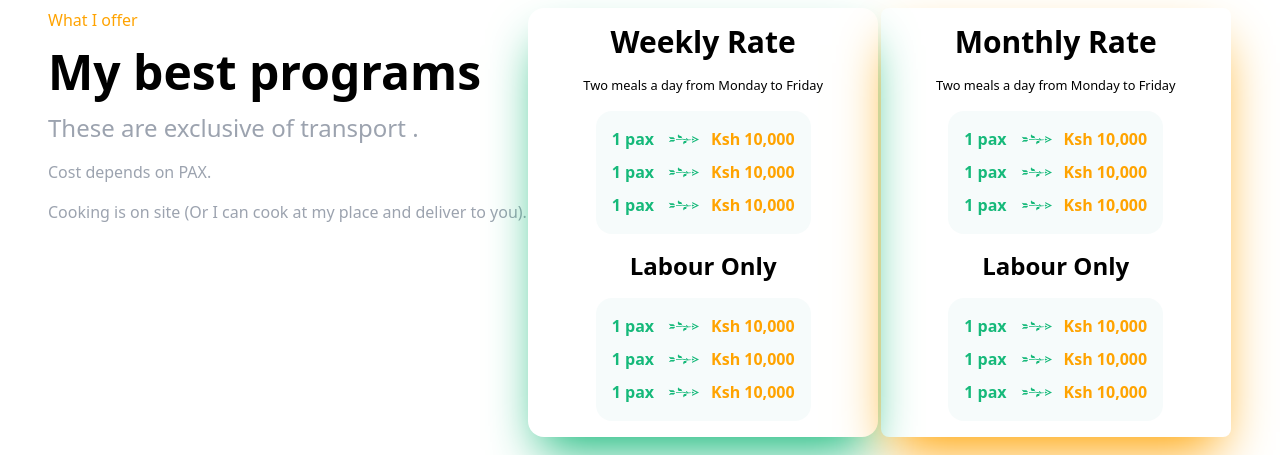
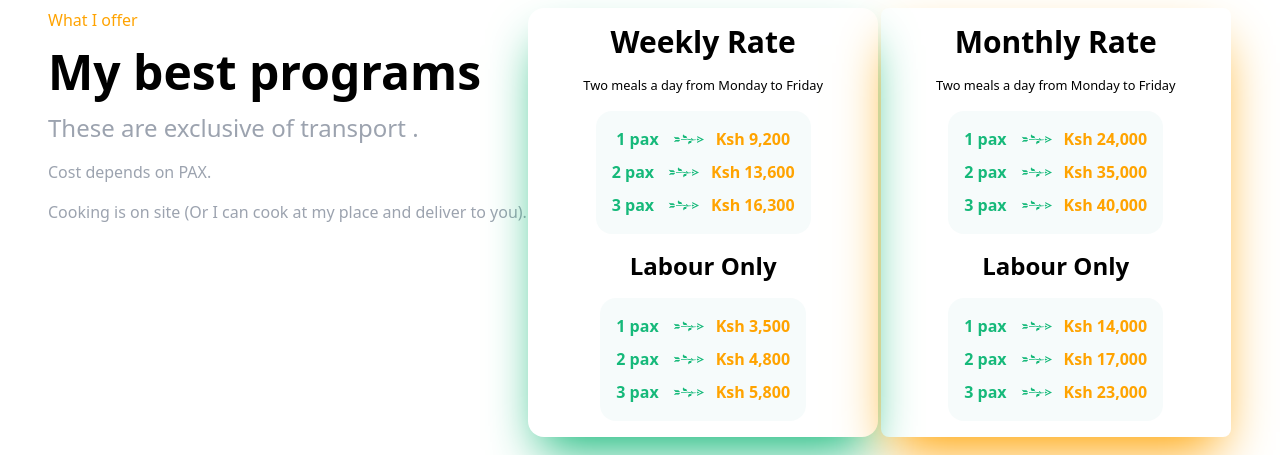
Before and after one commit to MICHAELMUNAVU83/sisteskitchen, a React (Create React App) app: page / in a window 1280 px wide. Shown: the part 2380-2835 px from the top of the page. Built offline with nearby package versions, Linux system fonts and the light colour scheme.

Commit message:
Added small screen css

```diff
--- a/src/components/Hero.js
+++ b/src/components/Hero.js
@@ -38,7 +38,7 @@ const Hero = () => {
           <img src={reviewphoto} className=" md:h-[70px] h-[50px] w-[100px]" alt="reviewphoto" />
           <div className="flex flex-col gap-2">
             <p className="text-[#16B97A] font-semibold">Our Happy Customers</p>
-            <p className="flex md:gap-2 gap-1 md:text-md text-xs">
+            <p className="flex md:gap-2 gap-1 md:text-md md:mt-0 mt-2 text-xs">
               <AiTwotoneStar className="text-[#FFA300]" size={25} />5 Star rated
               (12K+ Review)
             </p>
--- a/src/components/Programs.js
+++ b/src/components/Programs.js
@@ -18,7 +18,7 @@ const Programs = () => {
           </p>
         </div>
 
-        <div className="flex mx-auto my-8 md:my-0  flex-col items-center gap-4  shadow-[#16B97A] shadow-2xl py-4 px-8 rounded-2xl md:w-[350px] w-[85%]">
+        <div className="flex mx-auto my-8 md:my-0  flex-col items-center gap-4  shadow-[#16B97A] shadow-2xl py-4 px-8 rounded-2xl md:w-[350px] w-[93%]">
           <h1 className="text-3xl font-bold">Weekly Rate</h1>
           <small>Two meals a day from Monday to Friday</small>
           <div className="bg-[#EDF7F8]/50 rounded-2xl flex flex-col gap-2 p-4 justify-center items-center">
@@ -29,25 +29,25 @@ const Programs = () => {
                 size={25}
                 style={{ transform: "rotate(315deg)" }}
               />
-              <h1 className="text-[#FFA300] font-bold ">Ksh 10,000</h1>
+              <h1 className="text-[#FFA300] font-bold ">Ksh 9,200</h1>
             </div>
             <div className="flex  gap-4">
-              <h1 className="text-[#16B97A] font-bold ">1 pax</h1>
+              <h1 className="text-[#16B97A] font-bold ">2 pax</h1>
               <GiBranchArrow
                 className="text-[#16B97A] font-bold "
                 size={25}
                 style={{ transform: "rotate(315deg)" }}
               />
-              <h1 className="text-[#FFA300] font-bold ">Ksh 10,000</h1>
+              <h1 className="text-[#FFA300] font-bold ">Ksh 13,600</h1>
             </div>
             <div className="flex  gap-4">
-              <h1 className="text-[#16B97A] font-bold ">1 pax</h1>
+              <h1 className="text-[#16B97A] font-bold ">3 pax</h1>
               <GiBranchArrow
                 className="text-[#16B97A] font-bold "
                 size={25}
                 style={{ transform: "rotate(315deg)" }}
               />
-              <h1 className="text-[#FFA300] font-bold ">Ksh 10,000</h1>
+              <h1 className="text-[#FFA300] font-bold ">Ksh 16,300</h1>
             </div>
           </div>
           <h1 className="text-2xl font-semibold">Labour Only</h1>
@@ -59,30 +59,30 @@ const Programs = () => {
                 size={25}
                 style={{ transform: "rotate(315deg)" }}
               />
-              <h1 className="text-[#FFA300] font-bold ">Ksh 10,000</h1>
+              <h1 className="text-[#FFA300] font-bold ">Ksh 3,500</h1>
             </div>
             <div className="flex  gap-4">
-              <h1 className="text-[#16B97A] font-bold ">1 pax</h1>
+              <h1 className="text-[#16B97A] font-bold ">2 pax</h1>
               <GiBranchArrow
                 className="text-[#16B97A] font-bold "
                 size={25}
                 style={{ transform: "rotate(315deg)" }}
               />
-              <h1 className="text-[#FFA300] font-bold ">Ksh 10,000</h1>
+              <h1 className="text-[#FFA300] font-bold ">Ksh 4,800</h1>
             </div>
             <div className="flex  gap-4">
-              <h1 className="text-[#16B97A] font-bold ">1 pax</h1>
+              <h1 className="text-[#16B97A] font-bold ">3 pax</h1>
               <GiBranchArrow
                 className="text-[#16B97A] font-bold "
                 size={25}
                 style={{ transform: "rotate(315deg)" }}
               />
-              <h1 className="text-[#FFA300] font-bold ">Ksh 10,000</h1>
+              <h1 className="text-[#FFA300] font-bold ">Ksh 5,800</h1>
             </div>
           </div>
         </div>
 
-        <div className="flex shadow-[#FFA300] mx-auto my-8 md:my-0   flex-col items-center gap-4 shadow-2xl px-8 py-4 rounded-lg  md:w-[350px] w-[85%]">
+        <div className="flex shadow-[#FFA300] mx-auto my-8 md:my-0   flex-col items-center gap-4 shadow-2xl px-8 py-4 rounded-lg  md:w-[350px] w-[93%]">
           <h1 className="text-3xl font-bold">Monthly Rate</h1>
           <small>Two meals a day from Monday to Friday</small>
           <div className="bg-[#EDF7F8]/50 rounded-2xl flex flex-col gap-2 p-4 justify-center items-center">
@@ -93,25 +93,25 @@ const Programs = () => {
                 size={25}
                 style={{ transform: "rotate(315deg)" }}
               />
-              <h1 className="text-[#FFA300] font-bold ">Ksh 10,000</h1>
+              <h1 className="text-[#FFA300] font-bold ">Ksh 24,000</h1>
             </div>
             <div className="flex  gap-4">
-              <h1 className="text-[#16B97A] font-bold ">1 pax</h1>
+              <h1 className="text-[#16B97A] font-bold ">2 pax</h1>
               <GiBranchArrow
                 className="text-[#16B97A] font-bold "
                 size={25}
                 style={{ transform: "rotate(315deg)" }}
               />
-              <h1 className="text-[#FFA300] font-bold ">Ksh 10,000</h1>
+              <h1 className="text-[#FFA300] font-bold ">Ksh 35,000</h1>
             </div>
             <div className="flex  gap-4">
-              <h1 className="text-[#16B97A] font-bold ">1 pax</h1>
+              <h1 className="text-[#16B97A] font-bold ">3 pax</h1>
               <GiBranchArrow
                 className="text-[#16B97A] font-bold "
                 size={25}
                 style={{ transform: "rotate(315deg)" }}
               />
-              <h1 className="text-[#FFA300] font-bold ">Ksh 10,000</h1>
+              <h1 className="text-[#FFA300] font-bold ">Ksh 40,000</h1>
             </div>
           </div>
           <h1 className="text-2xl font-semibold">Labour Only</h1>
@@ -123,25 +123,25 @@ const Programs = () => {
                 size={25}
                 style={{ transform: "rotate(315deg)" }}
               />
-              <h1 className="text-[#FFA300] font-bold ">Ksh 10,000</h1>
+              <h1 className="text-[#FFA300] font-bold ">Ksh 14,000</h1>
             </div>
             <div className="flex  gap-4">
-              <h1 className="text-[#16B97A] font-bold ">1 pax</h1>
+              <h1 className="text-[#16B97A] font-bold ">2 pax</h1>
               <GiBranchArrow
                 className="text-[#16B97A] font-bold "
                 size={25}
                 style={{ transform: "rotate(315deg)" }}
               />
-              <h1 className="text-[#FFA300] font-bold ">Ksh 10,000</h1>
+              <h1 className="text-[#FFA300] font-bold ">Ksh 17,000</h1>
             </div>
             <div className="flex  gap-4">
-              <h1 className="text-[#16B97A] font-bold ">1 pax</h1>
+              <h1 className="text-[#16B97A] font-bold ">3 pax</h1>
               <GiBranchArrow
                 className="text-[#16B97A] font-bold "
                 size={25}
                 style={{ transform: "rotate(315deg)" }}
               />
-              <h1 className="text-[#FFA300] font-bold ">Ksh 10,000</h1>
+              <h1 className="text-[#FFA300] font-bold ">Ksh 23,000</h1>
             </div>
           </div>
         </div>
```
